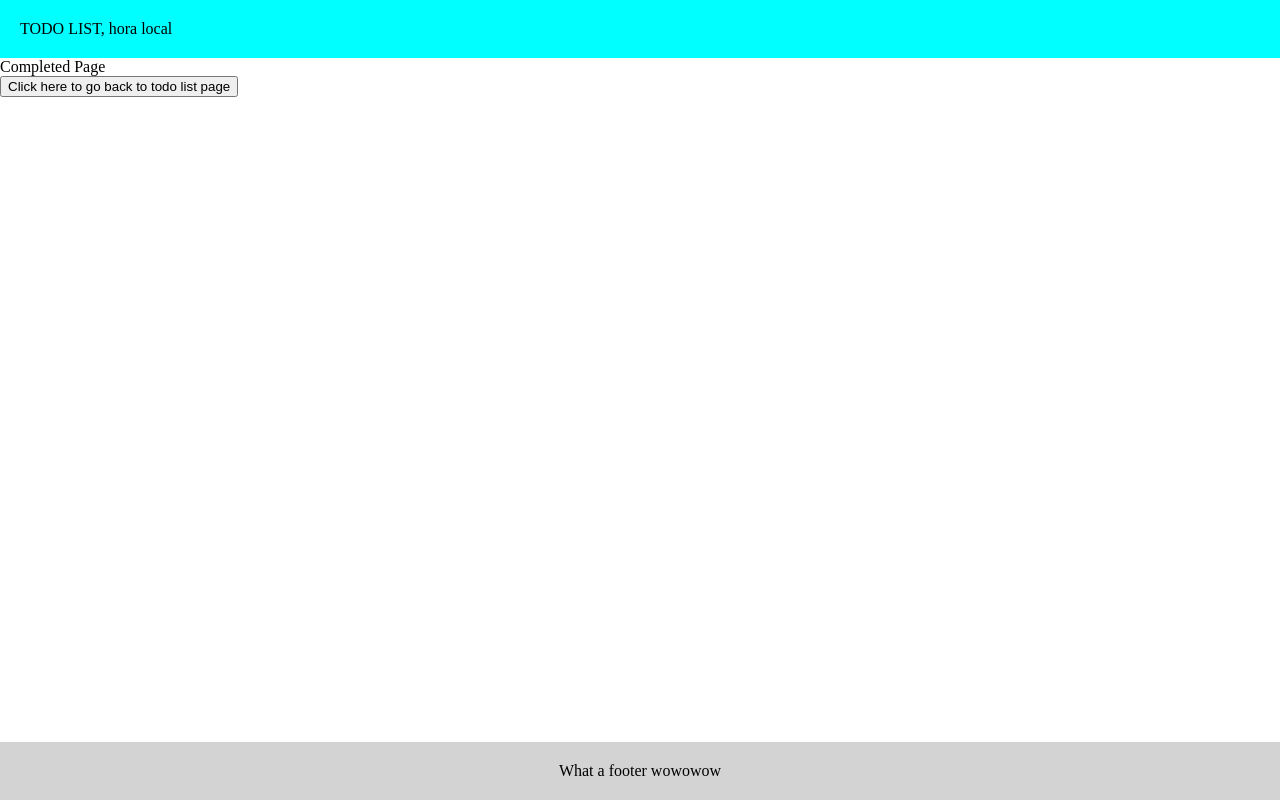
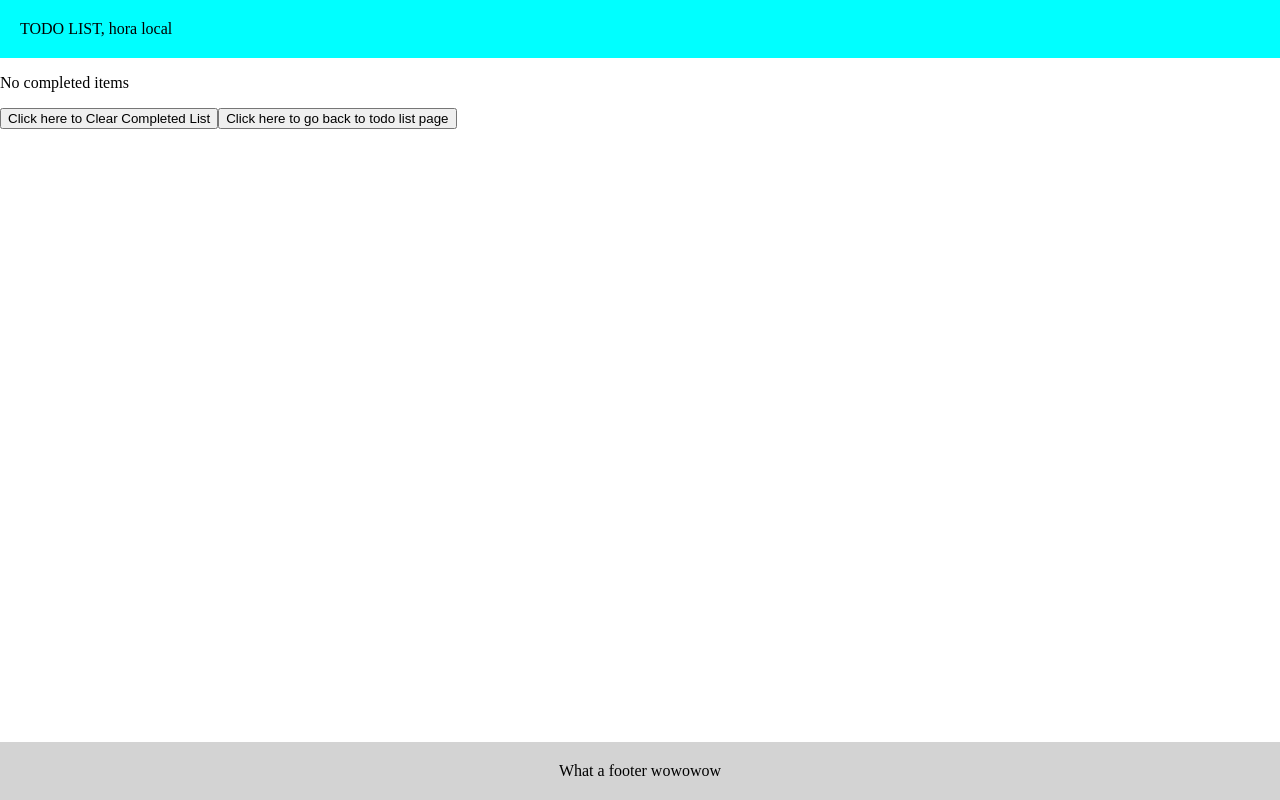
Before and after one commit to Jcouto97/TodoApp-Next.js, a Next.js app: page /completed in a window 1280 px wide. Built offline with nearby package versions, Linux system fonts and the light colour scheme.

Commit message:
javascript fully working with context

```diff
--- /dev/null
+++ b/Contexts/CompletedContext.ts
@@ -0,0 +1,11 @@
+import {createContext} from 'react';
+
+/* interface AppContextInterface{
+    completed: string[],
+    setCompleted(): void
+}
+ */
+
+// AppContextInterface | null ???????
+
+export const CompletedContext = createContext<any>(null)
--- a/pages/_app.tsx
+++ b/pages/_app.tsx
@@ -2,16 +2,23 @@ import "../styles/globals.css";
 import type { AppProps } from "next/app";
 import Head from "next/head"; //para meta info
 import Layout from "../components/Layout";
+import { CompletedContext } from "../Contexts/CompletedContext";
+import { useState } from "react";
 
 function MyApp({ Component, pageProps }: AppProps) {
+  const [completed, setCompleted] = useState<string[]>([]); //DAR CLEAR
+
   return (
     <>
+       <CompletedContext.Provider value={{ completed, setCompleted }} >
       <Head>
         <title>Todo App</title>
       </Head>
+
       <Layout>
         <Component {...pageProps} />
       </Layout>
+      </CompletedContext.Provider>
     </>
   );
 }
--- a/pages/completed.tsx
+++ b/pages/completed.tsx
@@ -1,10 +1,33 @@
 import type { NextPage } from "next";
 import Link from "next/link";
+import { useContext } from "react";
+import { CompletedContext } from '../Contexts/CompletedContext'
+
 
 const Completed: NextPage = () => {
+    const { completed, setCompleted } = useContext(CompletedContext);
+
+const handleClear = () =>{
+    setCompleted(setCompleted([]));
+}
+
   return (
     <>
-      <div>Completed Page</div>
+         <div>
+        {completed?.length > 0 ? (
+          <p>
+            Completed chores:{" "}
+            {completed.map((chore: string, index: number) => {
+              return <p key={index}>{chore}</p>;
+            })}
+          </p>
+        ) : (
+          <p>No completed items</p>
+        )}
+      </div>
+      <button onClick={handleClear} >
+        Click here to Clear Completed List
+      </button>
       <Link href="/todopage">
         <button>Click here to go back to todo list page</button>
       </Link>
```
Also changed, not shown: pages/todopage.tsx (+13 -18 lines).
